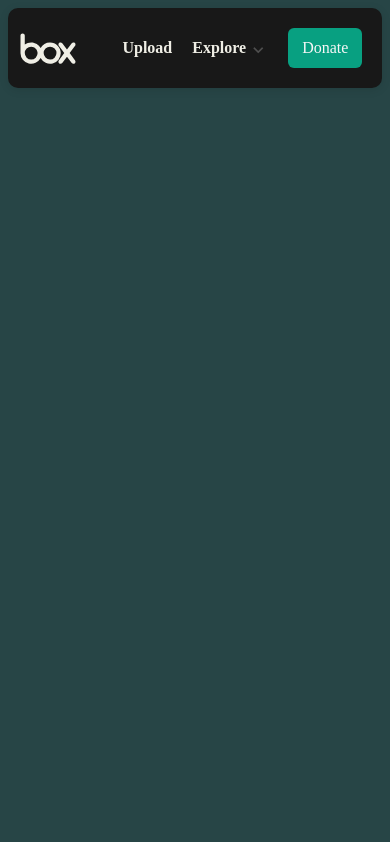
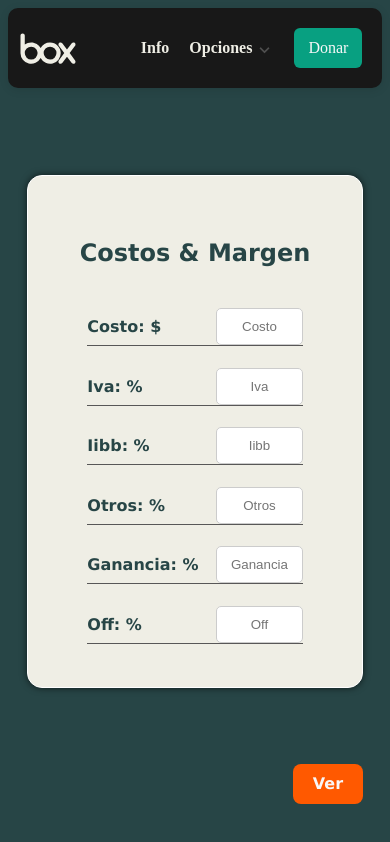
Before and after one commit to JonnyFernandez/Precio-Costo, a React (Vite) app: page /price-margin in a window 390 px wide. Built offline with nearby package versions, Linux system fonts and the light colour scheme.

Commit message:
calculadoras listas

```diff
--- a/src/App.jsx
+++ b/src/App.jsx
@@ -1,5 +1,5 @@
 import { Routes, Route } from "react-router-dom"
-import { PriceCalculator, Nav, Butget } from "./views"
+import { PriceCalculator, Nav, Butget, GainCalculator } from "./views"
 
 function App() {
 
@@ -9,7 +9,7 @@ function App() {
       <Routes>
         <Route path="/" element={<h1>Inicio</h1>} />
         <Route path="/price-cal" element={<PriceCalculator />} />
-        <Route path="/price-margin" element={<h1>Precio por margen</h1>} />
+        <Route path="/price-margin" element={<GainCalculator />} />
         <Route path="/butgetA" element={<h1>Presupuesto A</h1>} />
         <Route path="/butgetB" element={<h1>Presupuesto B</h1>} />
       </Routes>
--- a/src/views/gainCalculator/GainCalculator.jsx
+++ b/src/views/gainCalculator/GainCalculator.jsx
@@ -1,111 +1,84 @@
-import d from './GainCalculator.module.css'
-
-import { useState } from 'react'
+import d from './GainCalculator.module.css';
+import { useState } from 'react';
 
 const GainCalculator = () => {
-    const [isFlipped, setIsFlipper] = useState(false)
-    const [data, setData] = useState({ cost: '', iva: '', iibb: '', others: '', gain: '', off: '' });
+    const [isFlipped, setIsFlipped] = useState(false);
+    const [data, setData] = useState({ costo: '', iva: '', iibb: '', otros: '', ganancia: '', off: '' });
 
     const handleChange = (event) => {
         const { name, value } = event.target;
-        // Reemplaza cualquier coma por punto para manejar números decimales
-        const processedValue = value.replace(',', '.');
-        // Utiliza parseFloat para convertir el valor a un número flotante
-        setData({ ...data, [name]: parseFloat(processedValue) || '' });
+        const processedValue = parseFloat(value.replace(',', '.')) || '';
+        setData((prevData) => ({ ...prevData, [name]: processedValue }));
     };
 
     const reset = () => {
-        setData({ cost: '', iva: '', iibb: '', others: '', gain: '', off: '' })
-        setIsFlipper(false)
-    }
+        setData({ costo: '', iva: '', iibb: '', otros: '', ganancia: '', off: '' });
+        setIsFlipped(false);
+    };
 
-    // precio de venta segun margen de ganancias
-    // let cost = data.cost * (1 + (data.iva + data.iibb) / 100);
-    // let ganancia = 1 - ((data.gain + data.others) / 100);
-    // let price2 = cost / ganancia
-    // let priceOff2 = price2 - (price2 * (data.off / 100));
-    // let discount2 = price2 - priceOff2
-    // let margin = ((priceOff2 - cost) / cost) * 100
-
-    // mejoras de logica
-    let cost = data.cost * (1 + ((data.iva / 100) + (data.iibb / 100)))
-    let price = cost + (data.cost * ((data.others + data.gain) / 100))
-    let priceOff = price * (1 - (data.off / 100));
-    let discount = price - priceOff
-    let margin = ((priceOff - cost) / cost) * 100
+    const costoTotal = data.costo * (1 + (data.iva / 100) + (data.iibb / 100));
+    const ganancia = 1 - ((data.ganancia + data.otros) / 100);
+    const price = costoTotal / ganancia;
+    const priceOff = price * (1 - (data.off / 100));
+    const discount = price - priceOff;
+    const margin = ((priceOff - costoTotal) / costoTotal) * 100 || 0;
 
     return (
         <div className={d.home}>
-            <div className={d.header}>
-
-            </div>
-
             <div className={d.body}>
-
-                <div className={`${d.card}`}>
+                <div className={d.card}>
                     <div className={`${d.front} ${isFlipped ? d.flip : ''}`}>
                         <div className={d.insideFront}>
-                            <h2>Costos y Porcentajes</h2>
-                            <div className={d.inputs}>
-                                <label htmlFor="">Costo: $</label>
-                                <input type="text" name='cost' value={data.cost} onChange={handleChange} placeholder='Costo' pattern="[0-9]*" inputMode="numeric" />
-                            </div>
-                            <div className={d.inputs}>
-                                <label htmlFor="">IVA: %</label>
-                                <input type="text" name='iva' value={data.iva} onChange={handleChange} placeholder='IVA' pattern="[0-9]*" inputMode="numeric" />
-                            </div>
-                            <div className={d.inputs}>
-                                <label htmlFor="">IIBB: %</label>
-                                <input type="text" name='iibb' value={data.iibb} onChange={handleChange} placeholder='IIBB' pattern="[0-9]*" inputMode="decimal" />
-                            </div>
-                            <div className={d.inputs}>
-                                <label htmlFor="">Otros: %</label>
-                                <input type="text" name='others' value={data.others} onChange={handleChange} placeholder='Otros' pattern="[0-9]*" inputMode="numeric" />
-                            </div>
-                            <div className={d.inputs}>
-                                <label htmlFor="">Ganancia: %</label>
-                                <input type="text" name='gain' value={data.gain} onChange={handleChange} placeholder='Ganancia' pattern="[0-9]*" inputMode="numeric" />
-                            </div>
-                            <div className={d.inputs}>
-                                <label htmlFor="">Descuento: %</label>
-                                <input type="text" name='off' value={data.off} onChange={handleChange} placeholder='Descuento' pattern="[0-9]*" inputMode="numeric" />
-                            </div>
-
+                            <h2>Costos & Margen</h2>
+                            {['costo', 'iva', 'iibb', 'otros', 'ganancia', 'off'].map((field, index) => (
+                                <div key={index} className={d.inputs}>
+                                    <label htmlFor={field}>{field.charAt(0).toUpperCase() + field.slice(1)}: {field === 'costo' ? '$' : '%'}</label>
+                                    <input
+                                        type="text"
+                                        id={field}
+                                        name={field}
+                                        value={data[field]}
+                                        onChange={handleChange}
+                                        placeholder={field.charAt(0).toUpperCase() + field.slice(1)}
+                                        pattern="[0-9]*"
+                                        inputMode="numeric"
+                                    />
+                                </div>
+                            ))}
                         </div>
                     </div>
 
                     <div className={`${d.back} ${!isFlipped ? d.flip : ''}`}>
                         <div className={d.insideFront}>
                             <h2>Resultados</h2>
-
-                            <div className={d.inputs}>
-                                <label htmlFor="">Precio:</label>
-                                <span>$ {price.toFixed(2)}</span>
-                            </div>
-
-                            <div className={d.inputs}>
-                                <label htmlFor="">Precio Off:</label>
-                                <span>$ {priceOff.toFixed(2)}</span>
-                            </div>
-                            <div className={d.inputs}>
-                                <label htmlFor="">Descuento:</label>
-                                <span>$ {discount.toFixed(2)}</span>
-                            </div>
-                            {/* <div className={d.inputs}>
-                                <label htmlFor="">Margen Ganancia:</label>
-                                <span>{margin ? margin.toFixed(2) : 0}%</span>
-                            </div> */}
-                            <div className={d.inputs}>
-                                <label htmlFor="">Off Aplicado:</label>
-                                <span>{data.off ? data.off : 0}%</span>
-                            </div>
+                            {[
+                                { label: 'Precio', value: price.toFixed(2) },
+                                { label: 'Precio Off', value: priceOff.toFixed(2) },
+                                { label: 'Descuento', value: discount.toFixed(2) },
+                                { label: 'Margen de Ganancia', value: margin.toFixed(2) + '%' },
+                                { label: 'Off aplicado', value: `${data.off || 0}%` },
+                            ].map((item, index) => (
+                                <div key={index} className={d.inputs}>
+                                    <label htmlFor={item.label}>{item.label}:</label>
+                                    <span>{item.value}</span>
+                                </div>
+                            ))}
                         </div>
                     </div>
-                    <div className={d.change} onClick={() => setIsFlipper(prev => !prev)}> {isFlipped ? 'Volver' : 'Ver'} </div>
-                    {data.cost || data.iva || data.iibb || data.others || data.gain || data.off ? <button className={d.change2} onClick={reset}> Reset </button> : ''}
+
+                    <div className={d.change} onClick={() => setIsFlipped((prev) => !prev)}>
+                        {isFlipped ? 'Volver' : 'Ver'}
+                    </div>
+
+                    {Object.values(data).some(value => value) && (
+                        <button className={d.change2} onClick={reset}>
+                            Reset
+                        </button>
+                    )}
                 </div>
             </div>
         </div>
-    )
+    );
 }
-export default GainCalculator
+
+export default GainCalculator;
--- a/src/views/gainCalculator/GainCalculator.module.css
+++ b/src/views/gainCalculator/GainCalculator.module.css
@@ -0,0 +1,185 @@
+.home{
+    display: flex;
+    justify-content: center;
+    flex-direction: column;
+    align-items: center;
+    height: 98vh;
+    font-family: Verdana, Geneva, Tahoma, sans-serif;
+    color: var(--SecondColor1);
+
+}
+
+.body{
+    width: 100%;
+    height: 100%;
+    display: flex;
+    justify-content: center;
+    flex-direction: column;
+    align-items: center;
+    /* margin-top: 10px;     */
+    /* background-color: red; */
+
+
+}
+
+.card{
+    width: 40%;
+    height: 80%;
+    transition: transform 0.6s;
+    display: flex;
+    justify-content: center;
+    align-items: center;
+    position: relative;
+    perspective: 1000px;
+    margin-top: 20px;
+}
+
+
+
+
+.front, .back {
+    overflow: hidden;
+    height: 80%;
+    width: 80%;
+    backface-visibility: hidden;
+    transition: transform 0.6s;
+    transform-style: preserve-3d;
+    position: absolute;
+    display: flex;
+    flex-direction: column;
+    align-items: center;
+    border: 1px solid white;
+    border-radius: 2rem;
+    padding: 2rem;
+    box-shadow: 4px 12px 40px 6px rgba(155, 152, 152, 0.09);
+    /* box-shadow: 0px 0px 10px rgb(232, 195, 195); */
+    background-color: var(--PrimaryColor1);
+    box-shadow: 0px 0px 7px rgba(0, 0, 0, 0.636);
+
+
+}
+
+.flip {
+    transform: rotateY(180deg); /* Girar al otro lado */
+}
+
+.right .card.flip {
+    transform: rotateY(0deg); /* Corregir la rotación para mostrar el contenido frontal */
+}
+
+.change{
+    position: absolute;
+    padding: 0.6em 1.2em;
+    color: rgb(249, 246, 246);
+    bottom: 0;
+    right: 0;
+    border-radius: 8px;
+    border: 1px solid transparent;
+    font-size: 1em;
+    font-weight: 500;
+    font-family: inherit;
+    background-color: #ff5900;
+    cursor: pointer;
+    transition: border-color 0.25s;
+    font-weight: bold;
+}
+
+.change:hover{
+    border-color: #646cff;
+}
+
+.change2{
+    position: absolute;
+    padding: 0.6em 1.2em;
+    color: white;
+    bottom: 0;
+    left: 0;
+    border-radius: 8px;
+    border: 1px solid transparent;
+    font-size: 1em;
+    font-weight: 500;
+    font-family: inherit;
+    background-color: #1a1a1a;
+    cursor: pointer;
+    transition: border-color 0.25s;
+}
+
+.change2:hover{
+    border-color: #fbfbfb;
+    border-radius: 5px;
+}
+
+/* hasta aca todo lo relaciona do al flipped */
+
+/* estilos  */
+.insideFront{
+    display: flex;
+    flex-direction: column;
+    justify-content: space-around;
+    align-items: center;
+    width: 100%;
+    height: 100%;
+    /* background-color: aliceblue; */
+}
+.inputs{
+    display: flex;
+    flex-direction: row;
+    justify-content: space-around;
+     border-bottom: 1px solid rgb(88, 87, 87);
+    width: 80%;
+
+
+}
+.inputs label{
+    display: flex;
+    justify-content: start;
+    align-items: center;
+    width: 60%;
+}
+
+
+.inputs input{
+    padding: 10px;
+    border: 1px solid #ccc;
+    border-radius: 5px;
+    outline: none;
+    width: 30%;
+    text-align: center;
+
+}
+
+.inputs span {
+    padding: 10px;
+    border-radius: 5px;
+    outline: none;
+    width: 50%;
+}
+
+
+@media (max-width:600px){
+
+    .card{
+        height: 90%;
+        width: 90%;
+        /* background-color: rebeccapurple; */
+    }
+    .front, .back {
+       border-radius: 15px;
+       /* background-color: red; */
+       height: 60%;
+    }
+    .change2{
+        bottom: 0;
+        left: 0;
+    }
+    label{
+        /* background-color: red; */
+        display: flex;
+        flex-wrap: nowrap;
+        overflow: hidden;
+    }
+    span{
+        text-align: center;
+        /* background-color: red; */
+    }
+}
--- a/src/views/index.jsx
+++ b/src/views/index.jsx
@@ -1,7 +1,8 @@
 import PriceCalculator from "./priceCalculator/PriceCalculator";
 import Nav from './nav/Nav'
 import Butget from './butget/Butget'
+import GainCalculator from "./gainCalculator/GainCalculator";
 
 
 
-export { PriceCalculator, Nav, Butget }
+export { PriceCalculator, Nav, Butget, GainCalculator }
--- a/src/views/nav/Nav.jsx
+++ b/src/views/nav/Nav.jsx
@@ -13,33 +13,30 @@ const Nav = () => {
                     {/* <img src='../../../public/avatar-9-3d.png' /> */}
                     <svg xmlns="http://www.w3.org/2000/svg" width="4.5em" height="4.5em" viewBox="0 0 24 24"><path fill="currentColor" d="M15.39 14.04a2.57 2.57 0 0 0-2.57-2.57a2.565 2.565 0 1 0 2.57 2.57m1.71 0a4.274 4.274 0 0 1-8.05 2A4.274 4.274 0 0 1 1 14.11V7c0-.44.39-.82.86-.82s.84.38.85.82v3.62c.72-.54 1.61-.86 2.57-.86c1.63 0 3.05.92 3.77 2.27a4.27 4.27 0 0 1 3.77-2.27c2.36 0 4.28 1.92 4.28 4.28m-9.26 0c0-1.42-1.15-2.57-2.56-2.57a2.57 2.57 0 0 0-2.57 2.57a2.565 2.565 0 0 0 5.13 0m15 2.92c.11.16.16.34.16.51c0 .26-.12.53-.34.68a.9.9 0 0 1-.51.17c-.25 0-.5-.11-.65-.32l-1.91-2.53L17.7 18c-.17.21-.42.32-.67.32c-.18 0-.36-.06-.53-.17c-.21-.15-.33-.43-.33-.69c0-.17.06-.35.16-.5l2.17-2.92l-2.17-2.93a.83.83 0 0 1-.16-.5c0-.26.12-.51.33-.68c.39-.28.91-.21 1.2.16l1.89 2.52l1.91-2.52c.26-.37.79-.44 1.16-.16c.23.17.34.43.34.7c0 .17-.05.34-.16.48l-2.18 2.93z" /></svg>
                 </div>
-                <h3 className={d.title}>Tool´s Boox</h3>
+                {/* <h3 className={d.title}></h3> */}
 
                 <ul className={d.links}>
                     <li>
-                        <a>Upload</a>
+                        <a>Info</a>
                     </li>
-                    {/* <li>
-                        <a>Licence</a>
-                    </li> */}
+
                     <li>
                         <div className={d.dropdown}>
                             <a>
-                                <p>Explore</p>
+                                <p>Opciones</p>
                                 <span className="material-icons"> expand_more </span>
                             </a>
                             <div className={d.menu}>
-                                <NavLink to={'/price-cal'}>Precios por Porcentaje</NavLink>
-                                <NavLink to={'/price-margin'}>Precios por Margen</NavLink>
+                                <NavLink to={'/price-cal'}>P - Porcentaje</NavLink>
+                                <NavLink to={'/price-margin'}>P - Margen</NavLink>
                                 <NavLink to={'/butgetA'}> Presupuesto A</NavLink>
                                 <NavLink to={'/butgetB'}> Presupuesto B</NavLink>
-                                {/* <a>Free Videos</a>
-                                <a>Pexels Blog</a> */}
+
                             </div>
                         </div>
                     </li>
                 </ul>
-                <button type="button">Donate</button>
+                <button type="button">Donar</button>
             </nav>
         </div>
     )
--- a/src/views/priceCalculator/PriceCalculator.jsx
+++ b/src/views/priceCalculator/PriceCalculator.jsx
@@ -3,7 +3,7 @@ import { useState } from 'react';
 
 const PriceCalculator = () => {
     const [isFlipped, setIsFlipped] = useState(false);
-    const [data, setData] = useState({ cost: '', iva: '', iibb: '', others: '', gain: '', off: '' });
+    const [data, setData] = useState({ costo: '', iva: '', iibb: '', otros: '', ganancia: '', off: '' });
 
     const handleChange = (event) => {
         const { name, value } = event.target;
@@ -12,15 +12,15 @@ const PriceCalculator = () => {
     };
 
     const reset = () => {
-        setData({ cost: '', iva: '', iibb: '', others: '', gain: '', off: '' });
+        setData({ costo: '', iva: '', iibb: '', otros: '', ganancia: '', off: '' });
         setIsFlipped(false);
     };
 
-    const cost = data.cost * (1 + ((data.iva / 100) + (data.iibb / 100)));
-    const price = cost + (data.cost * ((data.others + data.gain) / 100));
+    const costo = data.costo * (1 + ((data.iva / 100) + (data.iibb / 100)));
+    const price = costo + (data.costo * ((data.otros + data.ganancia) / 100));
     const priceOff = price * (1 - (data.off / 100));
     const discount = price - priceOff;
-    const margin = ((priceOff - cost) / cost) * 100;
+    const margin = ((priceOff - costo) / costo) * 100;
 
     return (
         <div className={d.home}>
@@ -29,10 +29,10 @@ const PriceCalculator = () => {
                 <div className={d.card}>
                     <div className={`${d.front} ${isFlipped ? d.flip : ''}`}>
                         <div className={d.insideFront}>
-                            <h2>Costs & Percentages</h2>
-                            {['cost', 'iva', 'iibb', 'others', 'gain', 'off'].map((field, index) => (
+                            <h2>Costos & Percentages</h2>
+                            {['costo', 'iva', 'iibb', 'otros', 'ganancia', 'off'].map((field, index) => (
                                 <div key={index} className={d.inputs}>
-                                    <label htmlFor={field}>{field.charAt(0).toUpperCase() + field.slice(1)}: {field === 'cost' ? '$' : '%'}</label>
+                                    <label htmlFor={field}>{field.charAt(0).toUpperCase() + field.slice(1)}: {field === 'costo' ? '$' : '%'}</label>
                                     <input
                                         type="text"
                                         id={field}
--- a/src/views/priceCalculator/PriceCalculator.module.css
+++ b/src/views/priceCalculator/PriceCalculator.module.css
@@ -54,6 +54,8 @@
     box-shadow: 4px 12px 40px 6px rgba(155, 152, 152, 0.09);
     /* box-shadow: 0px 0px 10px rgb(232, 195, 195); */
     background-color: var(--PrimaryColor1);
+    box-shadow: 0px 0px 7px rgba(0, 0, 0, 0.636);
+
 
 
 }
```
